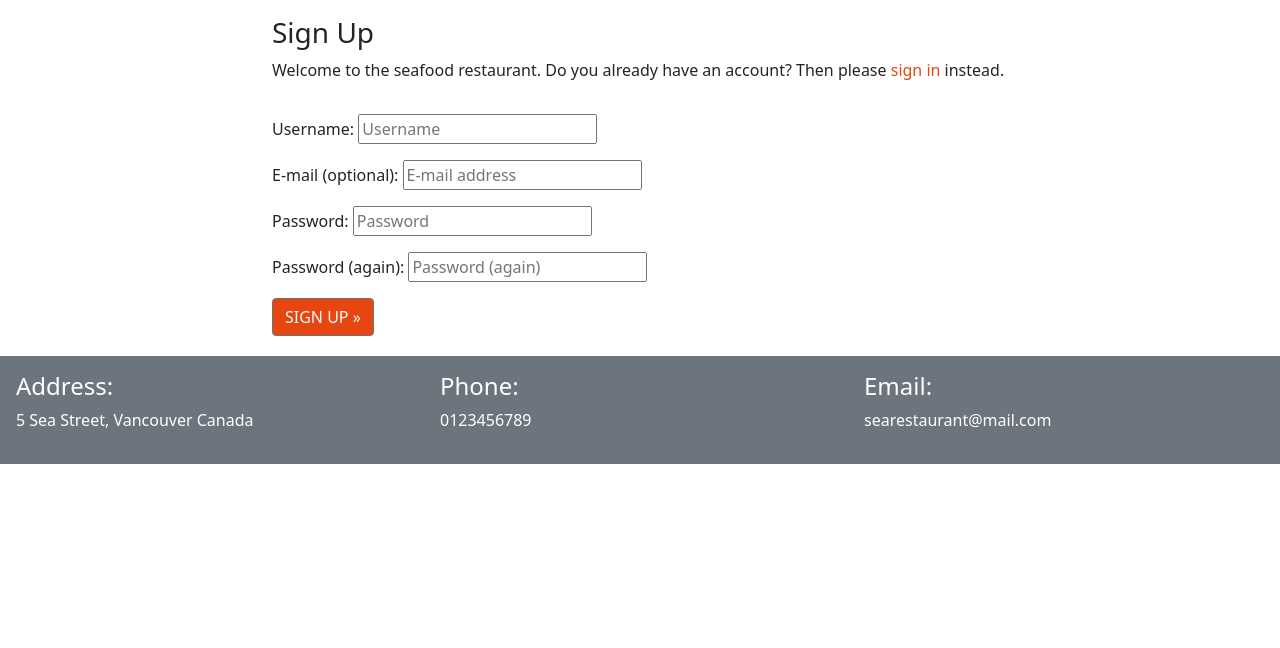
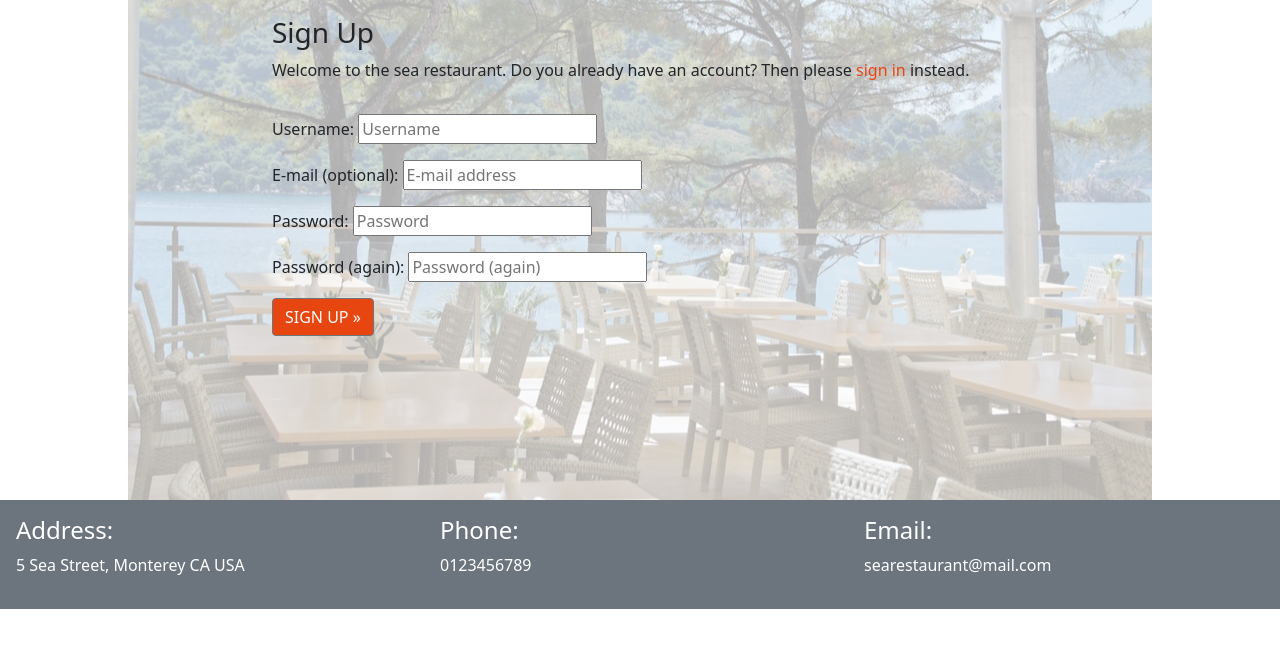
Before and after one commit to faridjos/restaurant, a Django app: page /accounts/signup/ in a window 1280 px wide. Shown: the part 56-704 px from the top of the page. Run offline with Django 3.2, Linux system fonts and the light colour scheme.

Commit message:
Add transparent background image to all pages except index and contact page

```diff
--- a/booking/routines.py
+++ b/booking/routines.py
@@ -30,29 +30,23 @@ def found_table(self, number_of_seats, party_size, booking_time):
     for table in tables:
         found_empty_table = True
         if table.bookings.exists():
-            print("hej4")
             for booking in table.bookings.all():
                 if (booking.booking_time - timedelta(hours=2)) <= booking_time < (booking.booking_time + timedelta(hours=2)):
                     found_empty_table = False
-                    print("hej5")
                     break
         if found_empty_table:
-            print("hej6")
             return [True, table.id]
 
     if not found_empty_table:
         for table in tables:
             found_seats = True
             if table.bookings.exists():
-                print("hej44")
                 for booking in table.bookings.all():
                     if (booking.booking_time - timedelta(hours=2)) <= booking_time < (booking.booking_time + timedelta(hours=2)):
                         if party_size > number_of_seats - booking.party_size:
                             found_seats = False
-                            print("hej55")
                             break
             if found_seats:
-                print("hej66")
                 return [True, table.id]
 
     return [False, 0]
--- a/templates/account/login.html
+++ b/templates/account/login.html
@@ -7,7 +7,7 @@
 
 {% block content %}
 
-<div class="container">
+<div class="container main-image">
   <div class="row">
     <div class="col-md-8 mt-3 offset-md-2">
       <h3>{% trans "Sign In" %}</h3>
--- a/templates/account/logout.html
+++ b/templates/account/logout.html
@@ -5,7 +5,7 @@
 {% block head_title %}{% trans "Sign Out" %}{% endblock %}
 
 {% block content %}
-<div class="container">
+<div class="container main-image">
     <div class="row">
         <div class="col-md-8 mt-3 offset-md-2">
             <h3>{% trans "Sign Out" %}</h3>
--- a/templates/account/signup.html
+++ b/templates/account/signup.html
@@ -5,12 +5,12 @@
 {% block head_title %}{% trans "Signup" %}{% endblock %}
 
 {% block content %}
-<div class="container">
+<div class="container main-image">
     <div class="row">
         <div class="col-md-8 mt-3 offset-md-2">
             <h3>{% trans "Sign Up" %}</h3>
 
-            <p>{% blocktrans %}Welcome to the seafood restaurant. Do you already have an account? Then please <a
+            <p>{% blocktrans %}Welcome to the sea restaurant. Do you already have an account? Then please <a
                     class="link" href="{{ login_url }}">sign in</a> instead.{% endblocktrans %}</p>
         </div>
     </div>
--- a/templates/base.html
+++ b/templates/base.html
@@ -18,10 +18,35 @@
     </script>
     <link rel="stylesheet" href="{% static 'css/style.css' %}">
     <style>
+        .main-image {
+            height: 500px;
+            position: relative;
+        }
+        .main-image::before {
+            content:'';
+            background: url("{% static 'images/restaurant-by-the-sea.jpg' %}") no-repeat center center;
+            position:absolute;
+            top: 0;
+            right: 0;
+            bottom: 0;
+            left: 0;
+            opacity: 0.3;
+            z-index: -1;
+        }
         #main-image {
             height: 500px;
+            position: relative;
+        }
+        #main-image::before {
+            content:'';
             background: url("{% static 'images/restaurant-by-the-sea.jpg' %}") no-repeat center center;
-            position: relative;
+            position:absolute;
+            top: 0;
+            right: 0;
+            bottom: 0;
+            left: 0;
+            opacity: 1;
+            z-index: -1;
         }
     </style>
 
@@ -77,7 +102,7 @@
 
     {% block content %}
 
-        <!-- Content Goes here -->
+        <!-- Content goes here -->
 
     {% endblock %}
 
@@ -85,7 +110,7 @@
     <footer class="mt-auto px-3 py-3 bg-secondary row">
         <div class="col-sm-4 text-white">
             <h4>Address:</h4>
-            <p>5 Sea Street, Vancouver Canada</p>
+            <p>5 Sea Street, Monterey CA USA</p>
         </div>
         <div class="col-sm-4 text-white">
             <h4>Phone:</h4>
--- a/templates/booking.html
+++ b/templates/booking.html
@@ -2,7 +2,7 @@
 
 {% block content %}
 
-<section class="row no-gutters">
+<section class="row no-gutters main-image">
     <div class="col-sm-8">
         <div class="card text-dark bg-info" id="card-center">
             <div class="card-body">
--- a/templates/contact.html
+++ b/templates/contact.html
@@ -110,8 +110,8 @@
             <p>&nbsp;</p>
             <p>The Sea Restaurant<br />
                 5 Sea Street<br />
-                Vancouver<br />
-                Canada</p>
+                Monterey<br />
+                CA USA</p>
             <p>tel: 0123456789<br />
                 Email:
                 searestaurant@mail.com</p>
@@ -126,7 +126,7 @@
     <footer class="mt-auto px-3 py-3 bg-secondary row">
         <div class="col-sm-6 col-lg-4 text-white">
             <h4>Address:</h4>
-            <p>5 Sea Street, Vancouver Canada</p>
+            <p>5 Sea Street, Monterey CA USA</p>
         </div>
         <div class="col-sm-6 col-lg-4 text-white">
             <h4>Phone:</h4>
--- a/templates/form.html
+++ b/templates/form.html
@@ -4,7 +4,7 @@
 
 {% load crispy_forms_tags %}
 
-<section class="row no-gutters">
+<section class="row no-gutters main-image">
     <div class="col-sm-8">
         <form method="post" id="form-center">
             {{ booking_form | crispy }}
```
Also changed, not shown: booking/views.py (+17 -12 lines).
